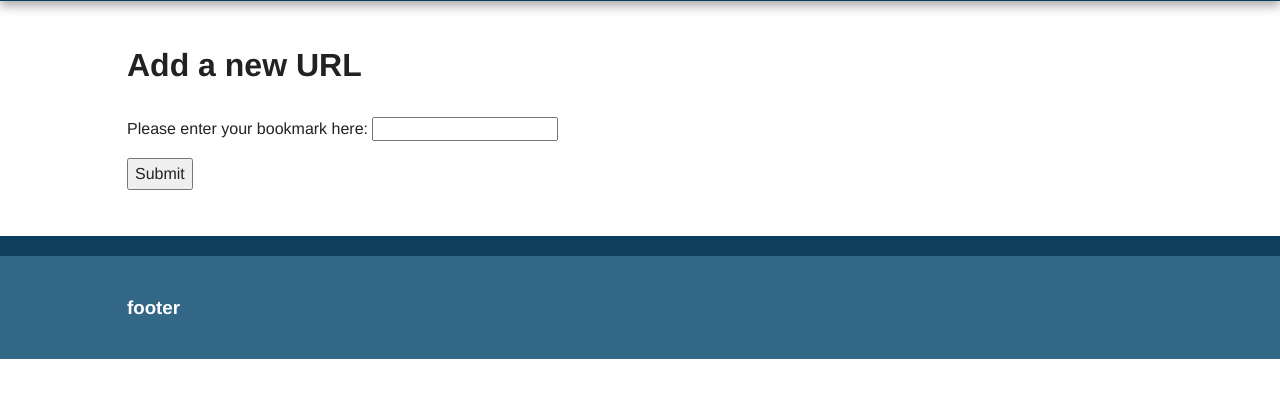
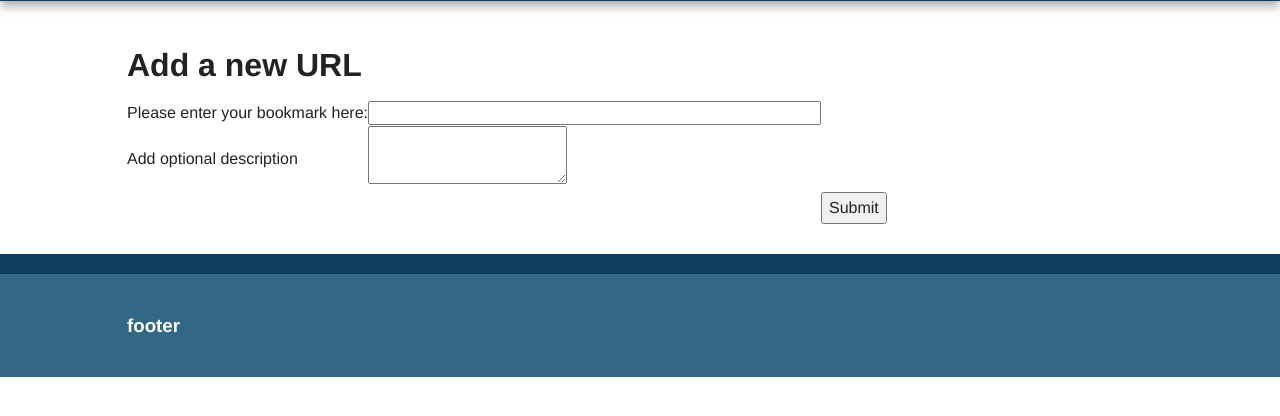
Before and after one commit to mkos/thermos, a Flask app: template thermos/templates/add.html in a window 1280 px wide. Shown: the part 95-511 px from the top of the page. Run offline with Flask 2, Linux system fonts and the light colour scheme; the template is opened without the code that fills it, so the values that code supplies are empty, except form fields; form fields are guessed from the names that the template uses; parts of the project's set-up code (start-up, migrations or seed data) failed here and were passed over; some libraries are stand-ins or nearby versions.

Commit message:
added forms generation with WTForms

```diff
--- a/thermos/templates/add.html
+++ b/thermos/templates/add.html
@@ -8,15 +8,21 @@ Thermos -- Add an URL
     <section>
     <h1>Add a new URL</h1>
         <form action="" method="post">
-            <article>
-                <p>
-                    Please enter your bookmark here:
-                    <input type="text" name="url" />
-                </p>
-                <p>
-                    <button type="submit">Submit</button>
-                </p>
-            </article>
+            {{ form.hidden_tag() }}
+            <table>
+                <tr>
+                    <td>Please enter your bookmark here:</td>
+                    <td>{{ form.url(size=50) }}</td>
+                </tr>
+                <tr>
+                    <td>Add optional description</td>
+                    <td>{{ form.description(size=50) }}</td>
+                </tr>
+                <td>
+                    <td></td>
+                    <td><button type="submit">Submit</button></td>
+                </tr>
+            </table>
         </form>
     </section>
 {% endblock %}
--- a/thermos/thermos.py
+++ b/thermos/thermos.py
@@ -1,12 +1,14 @@
 from datetime import datetime
 from flask import Flask, render_template, request, redirect, url_for, flash
+from forms import BookmarkForm
 
 app = Flask(__name__)
 app.config['SECRET_KEY'] = "X\xc9i\xef\xf3'\x8a\xc0\x9d)~\xbbf\x89\xdd,C\x90[\xfe\xa41\xe3\xfd"
 bookmarks = []
 
-def store_bookmark(url):
+def store_bookmark(url, description):
     bookmarks.append(dict(url = url,
+                          description = description,
                           user = "mkos",
                           date = datetime.utcnow()
     ))
@@ -24,13 +26,15 @@ def index():
 
 @app.route('/add', methods = ['GET', 'POST'])
 def add():
-    if request.method == 'POST':
-        url = request.form['url']
-        store_bookmark(url)
-        flash('stored bookmark: {}'.format(url))
+    form = BookmarkForm()
+    if form.validate_on_submit():
+        url = form.url.data
+        description = form.description.data
+        store_bookmark(url, description)
+        flash('stored bookmark: {}'.format(description))
         return redirect(url_for('index'))
 
-    return render_template('add.html')
+    return render_template('add.html', form=form)
 
 @app.errorhandler(404)
 def page_not_found(e):
```
Also changed, not shown: thermos/forms.py (added, +8 -0 lines).
